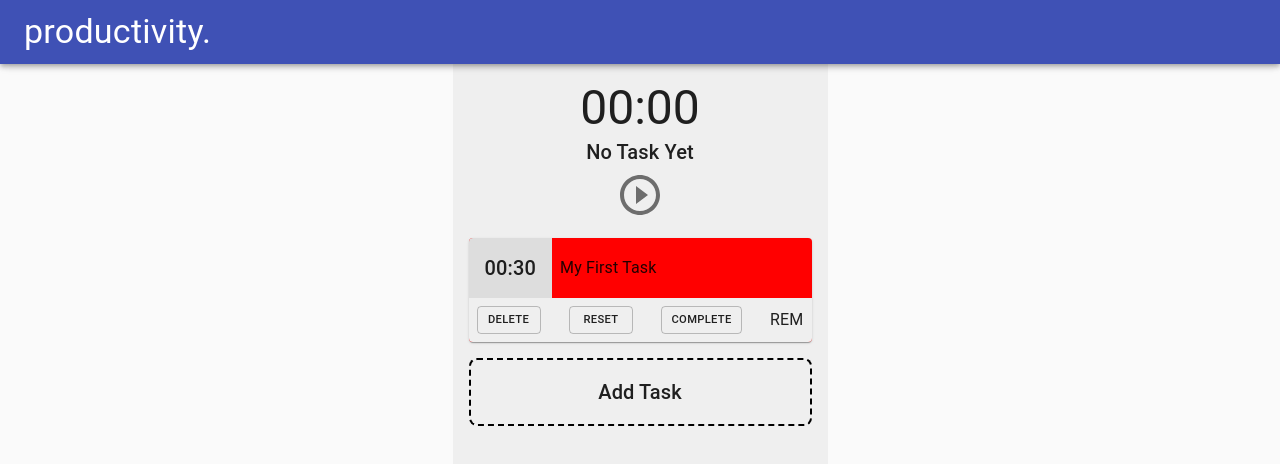
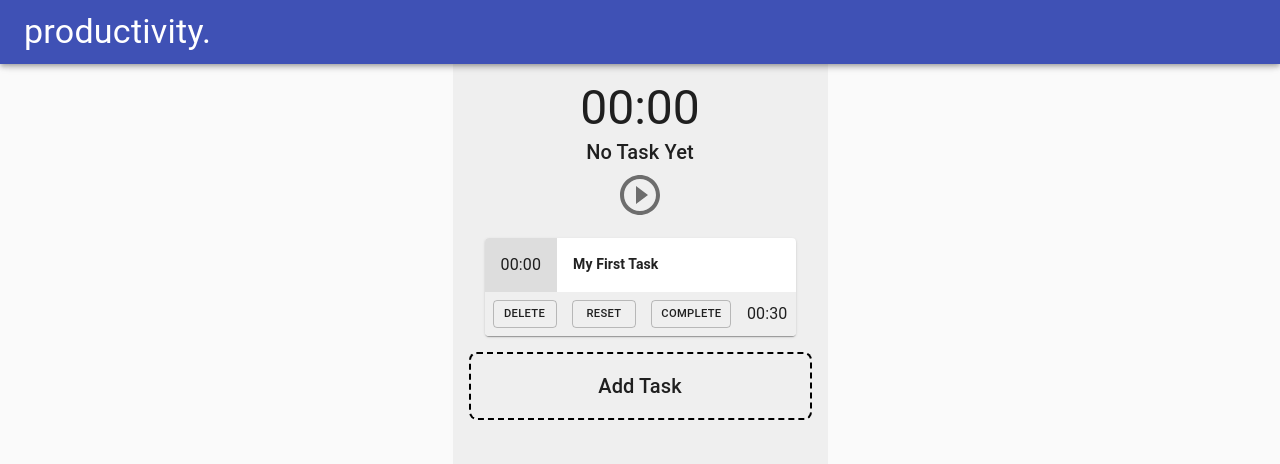
Before and after one commit to Jomark031497/aloeviate-server, a React (Create React App) app: page / in a window 1280 px wide. Shown: the top 464 px of the page. Built offline with nearby package versions, Linux system fonts and the light colour scheme.

Commit message:
some little adjustments in the card appearance

```diff
--- a/src/components/tasks/TaskCard.jsx
+++ b/src/components/tasks/TaskCard.jsx
@@ -17,26 +17,34 @@ const TaskCard = ({ task }) => {
 
   const { dispatch } = useContext(TaskContext);
 
-  const handleRemove = () =>
+  const handleRemove = () => {
     dispatch({ type: "REMOVE_TASK", payload: { id: task.id } });
+  };
 
-  const handleComplete = () =>
+  const handleComplete = () => {
+    if (task.isCompleted) return;
+    console.log("completing task");
     dispatch({ type: "COMPLETE_TASK", payload: { id: task.id } });
+  };
 
-  const handleReset = () =>
+  const handleReset = () => {
+    if (!task.isCompleted) return;
+    console.log("resetting task");
     dispatch({ type: "RESET_TASK", payload: { id: task.id } });
+  };
 
   return (
-    <Card
-      className={classes.root}
-      style={{ background: task.isCompleted ? "green" : "red" }}
-    >
+    <Card className={classes.root}>
       <CardContent className={classes.CardContent}>
         <Box className={classes.remainingDuration}>
-          <Typography variant="h6">{timeFormatter(task.duration)}</Typography>
+          <Typography variant="subtitle1">
+            {timeFormatter(task.elapsedTime)}
+          </Typography>
         </Box>
         <Box className={classes.taskName}>
-          <Typography variant="subtitle1">{task.name}</Typography>
+          <Typography variant="subtitle2" className={classes.taskName}>
+            {task.name}
+          </Typography>
         </Box>
       </CardContent>
       <CardActions className={classes.cardActions}>
@@ -64,7 +72,7 @@ const TaskCard = ({ task }) => {
         >
           Complete
         </Button>
-        <Typography>REM</Typography>
+        <Typography>{timeFormatter(task.duration)}</Typography>
       </CardActions>
     </Card>
   );
@@ -72,7 +80,7 @@ const TaskCard = ({ task }) => {
 
 const useStyles = makeStyles((theme) => ({
   root: {
-    margin: "1rem auto",
+    margin: "1rem 1rem",
   },
   CardContent: {
     display: "flex",
@@ -91,7 +99,8 @@ const useStyles = makeStyles((theme) => ({
     padding: "0rem 1rem",
   },
   taskName: {
-    padding: "1rem 0.5rem",
+    padding: "0.5rem 0.5rem",
+    fontWeight: "bold",
   },
   buttons: {
     fontSize: "0.7rem",
--- a/src/components/timer/Timer.jsx
+++ b/src/components/timer/Timer.jsx
@@ -12,7 +12,6 @@ const Timer = () => {
   const [active, setActive] = useState(false);
   const [activeTask, setActiveTask] = useState(null);
   const timeRef = useRef();
-  const dingAudio = new Audio("assets/ding.mp3");
 
   // The countdown timer will now start
   const startTimer = (e) => {
@@ -35,23 +34,44 @@ const Timer = () => {
   };
 
   const stopTimer = (e) => {
+    // toggle the active state
     setActive((prev) => !prev);
+
+    // adding elapsed time so that when resuming, it will not start at the beginning
     setActiveTask({
       ...activeTask,
       elapsedTime: activeTask.duration - timeToSecs(timeRef.current.innerHTML),
     });
+    dispatch({
+      type: "UPDATE_ELAPSED",
+      payload: {
+        id: activeTask.id,
+        elapsedTime: timeToSecs(timeRef.current.innerHTML),
+      },
+    });
   };
 
   useEffect(() => {
+    // interval id
     let countdown;
+    const dingAudio = new Audio("assets/ding.mp3");
+    // button state if it is active (play)
     if (active) {
+      // calculate the duration if ever there's an elapsed time already
       let duration = activeTask.duration - activeTask.elapsedTime;
+
+      // the countdown
       countdown = setInterval(() => {
         if (duration <= 1) {
           clearInterval(countdown);
+
+          // toggle the active state
           setActive((prev) => !prev);
+          // update to complete the task
           dispatch({ type: "COMPLETE_TASK", payload: { id: activeTask.id } });
+          // remove the current task
           setActiveTask(null);
+          // play the ding audio
           dingAudio.play();
         }
         duration -= 1;
@@ -62,7 +82,7 @@ const Timer = () => {
     return () => {
       clearInterval(countdown);
     };
-  }, [active, activeTask, dispatch, dingAudio]);
+  }, [active, activeTask, dispatch]);
 
   return (
     <div>
--- a/src/context/taskReducer.js
+++ b/src/context/taskReducer.js
@@ -21,6 +21,7 @@ export const taskReducer = (state, action) => {
       return state.map((task) => {
         if (task.id === action.payload.id) {
           task.isCompleted = true;
+          task.elapsedTime = 0;
         }
         return task;
       });
@@ -33,6 +34,14 @@ export const taskReducer = (state, action) => {
         return task;
       });
 
+    case "UPDATE_ELAPSED":
+      return state.map((task) => {
+        if (task.id === action.payload.id) {
+          task.elapsedTime = action.payload.elapsedTime;
+        }
+        return task;
+      });
+
     default:
       return state;
   }
```
